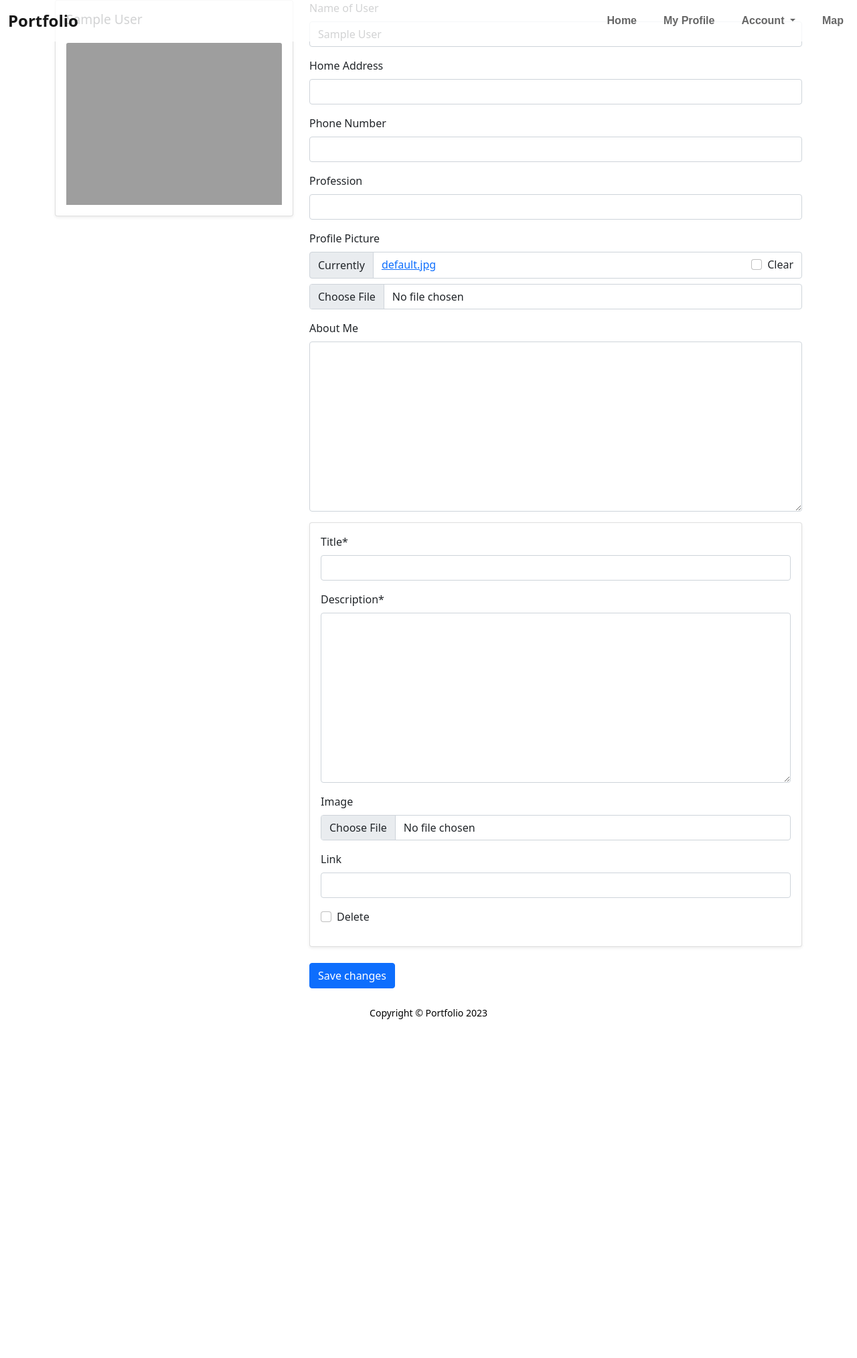
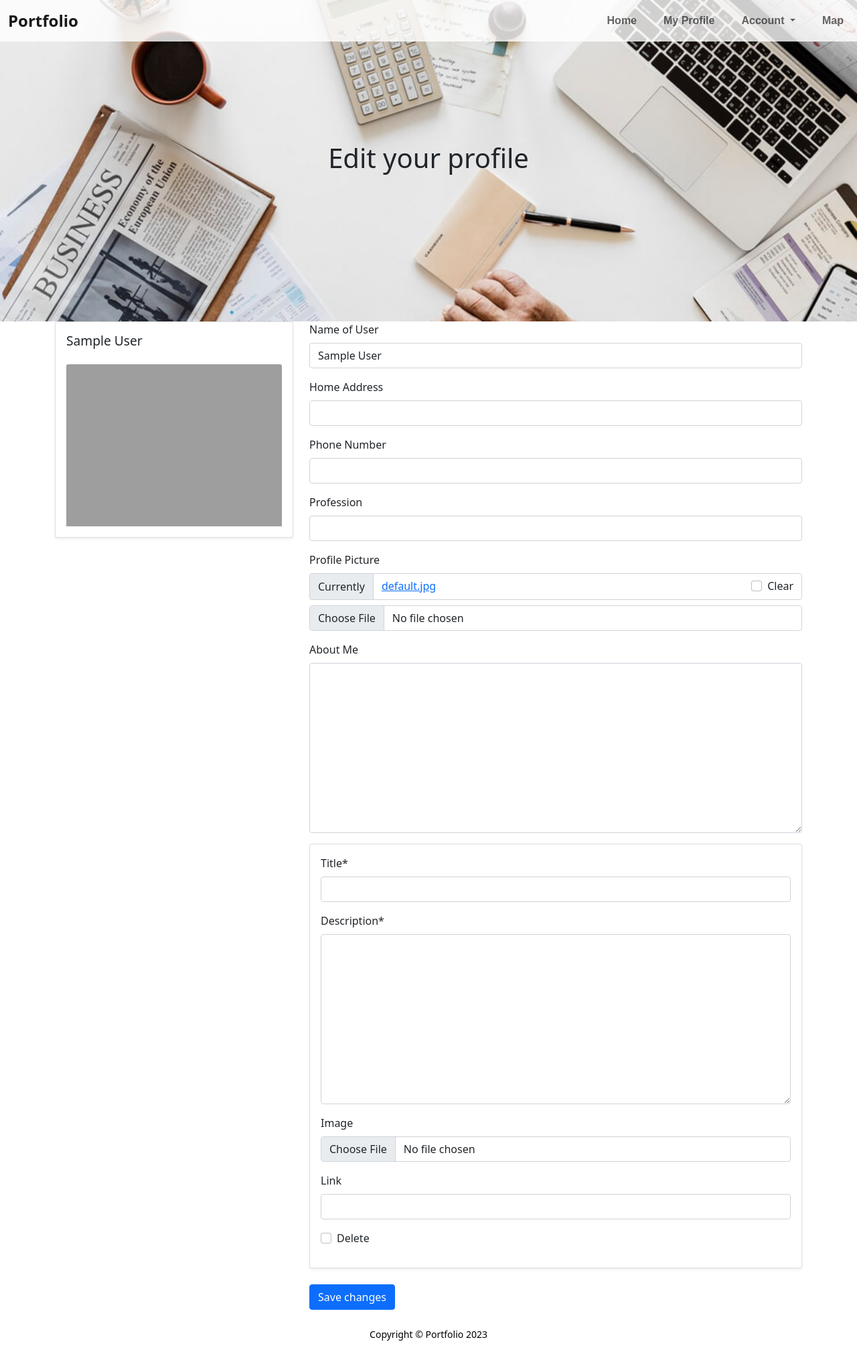
Before and after one commit to dansbrainy/portfolio, a Django app: page /users/~update/ in a window 1280 px wide. Shown: the whole page at 67% size. Before the commit the page ends 1522 px from the top, so only its background shows below. Run offline with Django 4.2, Linux system fonts and the light colour scheme; the visitor is signed in with stand-in values (Sample User, id 1); data comes from the database, SQL or seed files in the repository; data that the repository does not hold is empty; parts of the project's set-up code (start-up, migrations or seed data) failed here and were passed over; some libraries are stand-ins or nearby versions; grey boxes are pictures that could not be loaded.

Commit message:
added hero to user_form

```diff
--- a/portfolio/templates/users/user_form.html
+++ b/portfolio/templates/users/user_form.html
@@ -4,6 +4,12 @@
 {% block title %}{{ user.username }}{% endblock %}
 
 {% block content %}
+  <section id="home-reho" class="jumbotron text-center">
+    <div class="container">
+      <h1>Edit your profile</h1>
+    </div>
+  </section>
+  <section>
     <div class="container">
       <div class="row">
         <div class="col-md-4">
@@ -36,4 +42,5 @@
         </div>
       </div>
     </div>
+  </section>
 {% endblock %}
```
Lines whose indentation alone changed are shown as unchanged.
